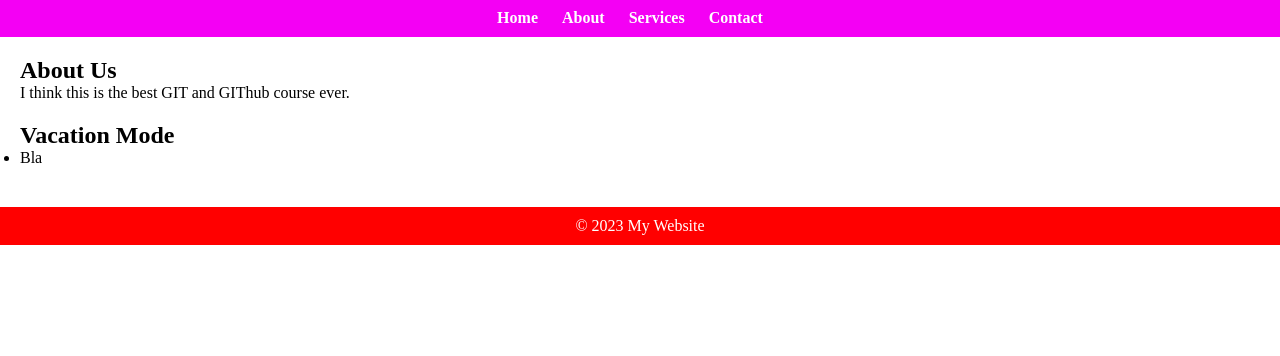
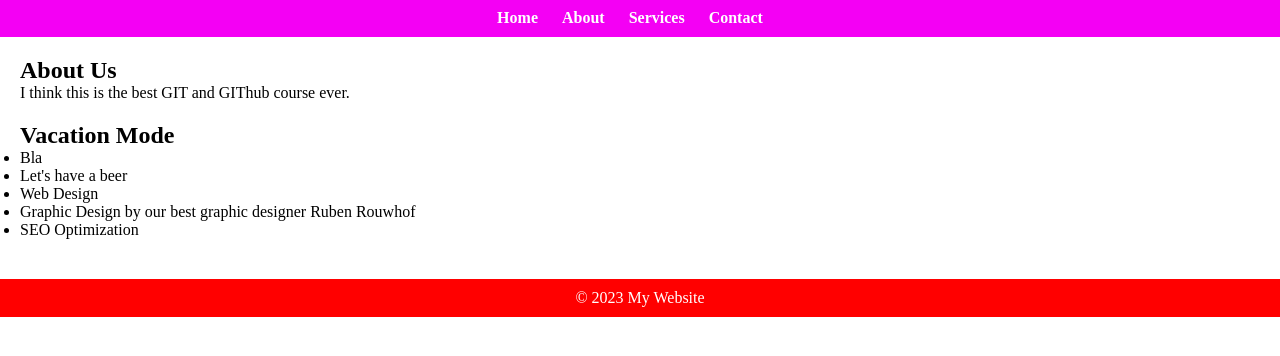
Before and after one commit to shypple/simple-page, a plain HTML site: page index.html in a window 1280 px wide. Shown: the part 78-434 px from the top of the page. Drawn offline with Linux system fonts and the light colour scheme.

Commit message:
Change the graphic design text
We changed the graphic design text as assigned by Marketing to make the
website text more appealing to our customers.

```diff
--- a/index.html
+++ b/index.html
@@ -26,6 +26,10 @@
             <h2>Vacation Mode</h2>
             <ul>
                 <li>Bla</li>
+                <li>Let's have a beer</li>
+                <li>Web Design</li>
+                <li>Graphic Design by our best graphic designer Ruben Rouwhof</li>
+                <li>SEO Optimization</li>
             </ul>
         </section>
     </main>
```
